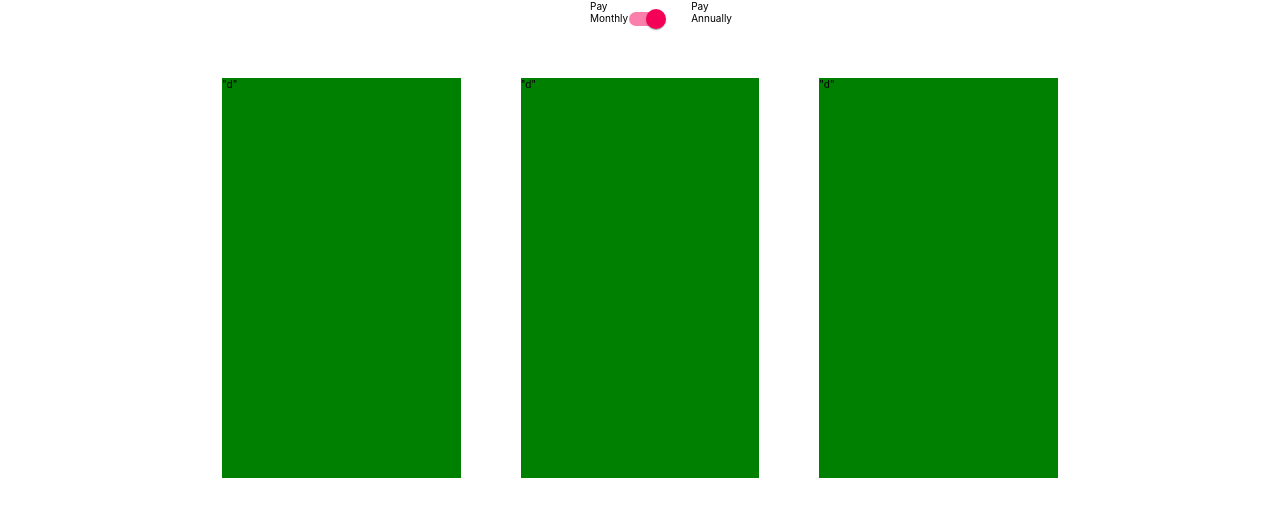
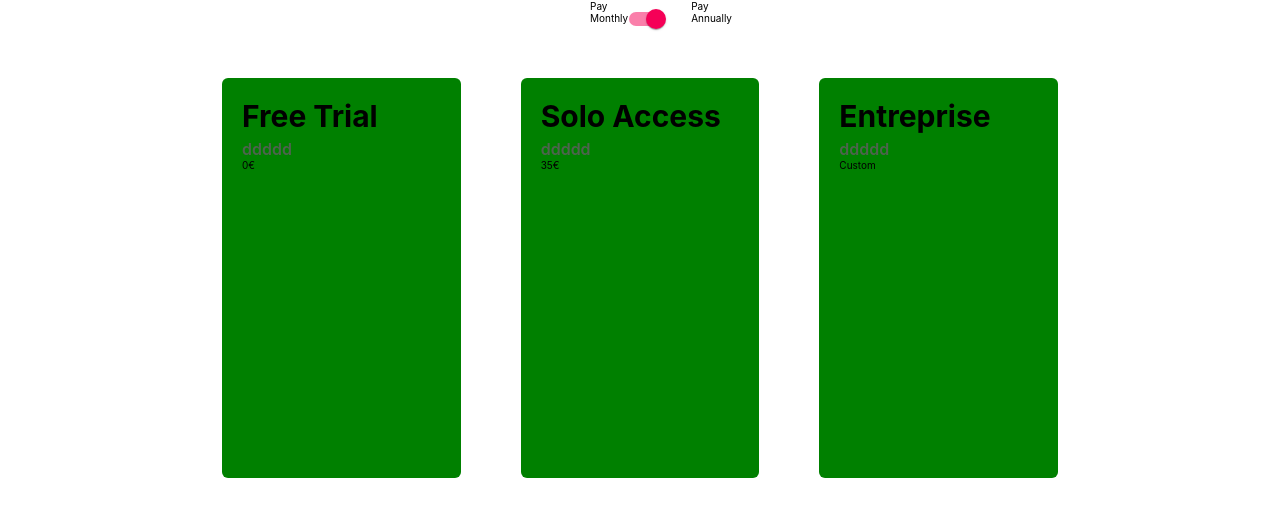
Before and after one commit to YoannBuzenet/ai_next_app, a Next.js app: page /pricing in a window 1280 px wide. Shown: the part 171-699 px from the top of the page. Built offline with nearby package versions, Linux system fonts and the light colour scheme; no server answers.

Commit message:
working on pricing page

```diff
--- a/pages/pricing.js
+++ b/pages/pricing.js
@@ -22,9 +22,37 @@ const Pricing = () => {
         <div className={styles.firstDivContainer}>
           <div className={styles.catchphrase}></div>
           <div className={styles.pricesContainer}>
-            <div className={styles.onePriceDiv}>"d"</div>
-            <div className={styles.onePriceDiv}>"d"</div>
-            <div className={styles.onePriceDiv}>"d"</div>
+            <div className={styles.onePriceDiv1}>
+              <div className={styles.topDiv}>
+                <h2>Free Trial</h2>
+                <p className={styles.subTitle}>ddddd</p>
+              </div>
+              <div className={styles.priceInfo}>
+                <div className={styles.price}>0€</div>
+                <div className={styles.subprice}></div>
+              </div>
+            </div>
+            <div className={styles.onePriceDiv2}>
+              <div className={styles.topDiv}>
+                <h2>Solo Access</h2>
+                <p className={styles.subTitle}>ddddd</p>
+              </div>
+              <div className={styles.priceInfo}>
+                <div className={styles.price}>35€</div>
+                <div className={styles.subprice}></div>
+              </div>
+            </div>
+
+            <div className={styles.onePriceDiv3}>
+              <div className={styles.topDiv}>
+                <h2>Entreprise</h2>
+                <p className={styles.subTitle}>ddddd</p>
+              </div>
+              <div className={styles.priceInfo}>
+                <div className={styles.price}>Custom</div>
+                <div className={styles.subprice}></div>
+              </div>
+            </div>
           </div>
           <div className={styles.spaceContainer}></div>
         </div>
--- a/styles/Pricing.module.css
+++ b/styles/Pricing.module.css
@@ -33,11 +33,24 @@
 }
 
 /* One Price */
-.onePriceDiv {
+.pricesContainer > div {
   min-height: 400px;
   width: 300px;
   background-color: green;
-  margin: auto;
+  border-radius: 6px;
+  padding: 2rem;
+}
+
+.pricesContainer h2 {
+  margin: 0;
+  font-size: 3rem;
+}
+
+.pricesContainer .subTitle {
+  margin: 0;
+  margin-top: 5px;
+  font-weight: 600;
+  color: var(--grey-text);
 }
 
 @media only screen and (max-width: 768px) {
@@ -45,6 +58,10 @@
     flex-direction: column;
     align-items: center;
   }
+  .pricesContainer > div {
+    margin: auto;
+    margin-top: 50px;
+  }
   .spaceContainer {
     height: 50px;
   }
--- a/styles/globals.css
+++ b/styles/globals.css
@@ -29,6 +29,7 @@ a {
     rgb(184 224 247 / 80%) 54%,
     rgb(71 123 222 / 80%)
   );
+  --grey-text: rgba(93, 93, 93, 0.835);
 }
 * {
   box-sizing: border-box;
```
